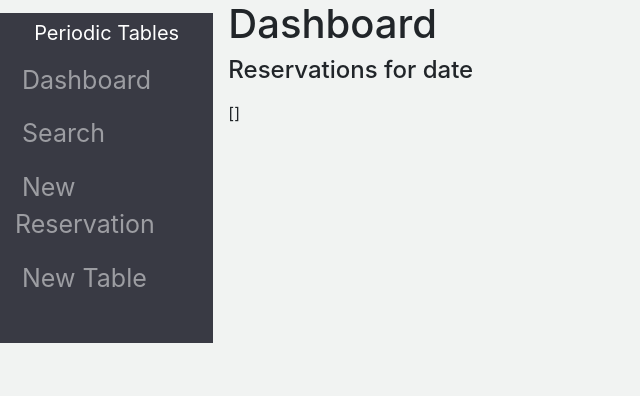
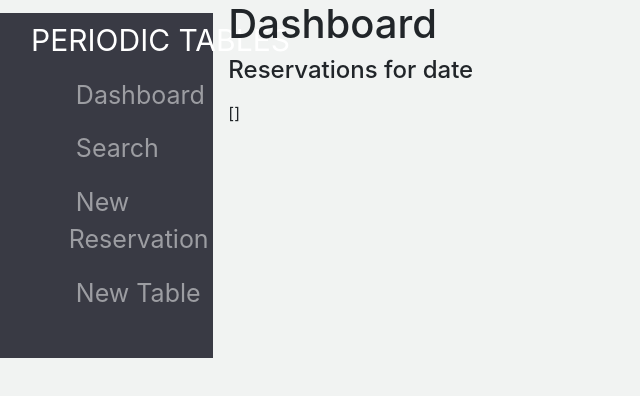
Before and after one commit to doshid20/Reservation, a React (Create React App) app in the folder front-end/: page /dashboard in a window 1280 px wide. Shown: the top 396 px of the page, without its empty margins (0-640 px from the left). Built offline with nearby package versions, Linux system fonts and the light colour scheme; no server answers; a web font is replaced by a local one.

Commit message:
Update Menu with css class

```diff
--- a/front-end/src/layout/Menu.js
+++ b/front-end/src/layout/Menu.js
@@ -1,5 +1,4 @@
 import React from "react";
-
 import { Link } from "react-router-dom";
 
 /**
@@ -17,7 +16,7 @@ function Menu() {
           to="/"
         >
           <div className="sidebar-brand-text mx-3">
-            <span>Periodic Tables</span>
+            <span className="menutitle">Periodic Tables</span>
           </div>
         </Link>
         <hr className="sidebar-divider my-0" />
```
